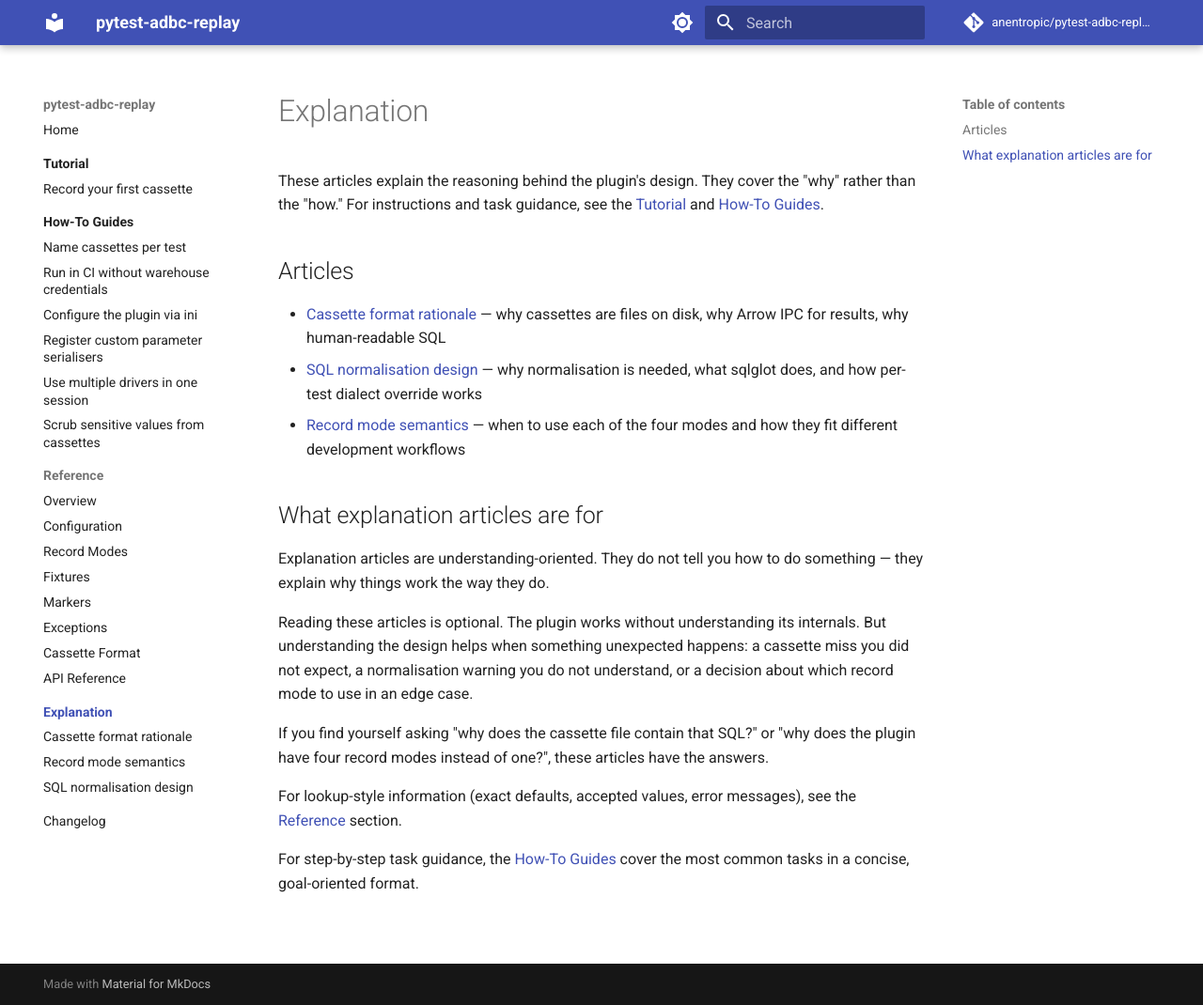
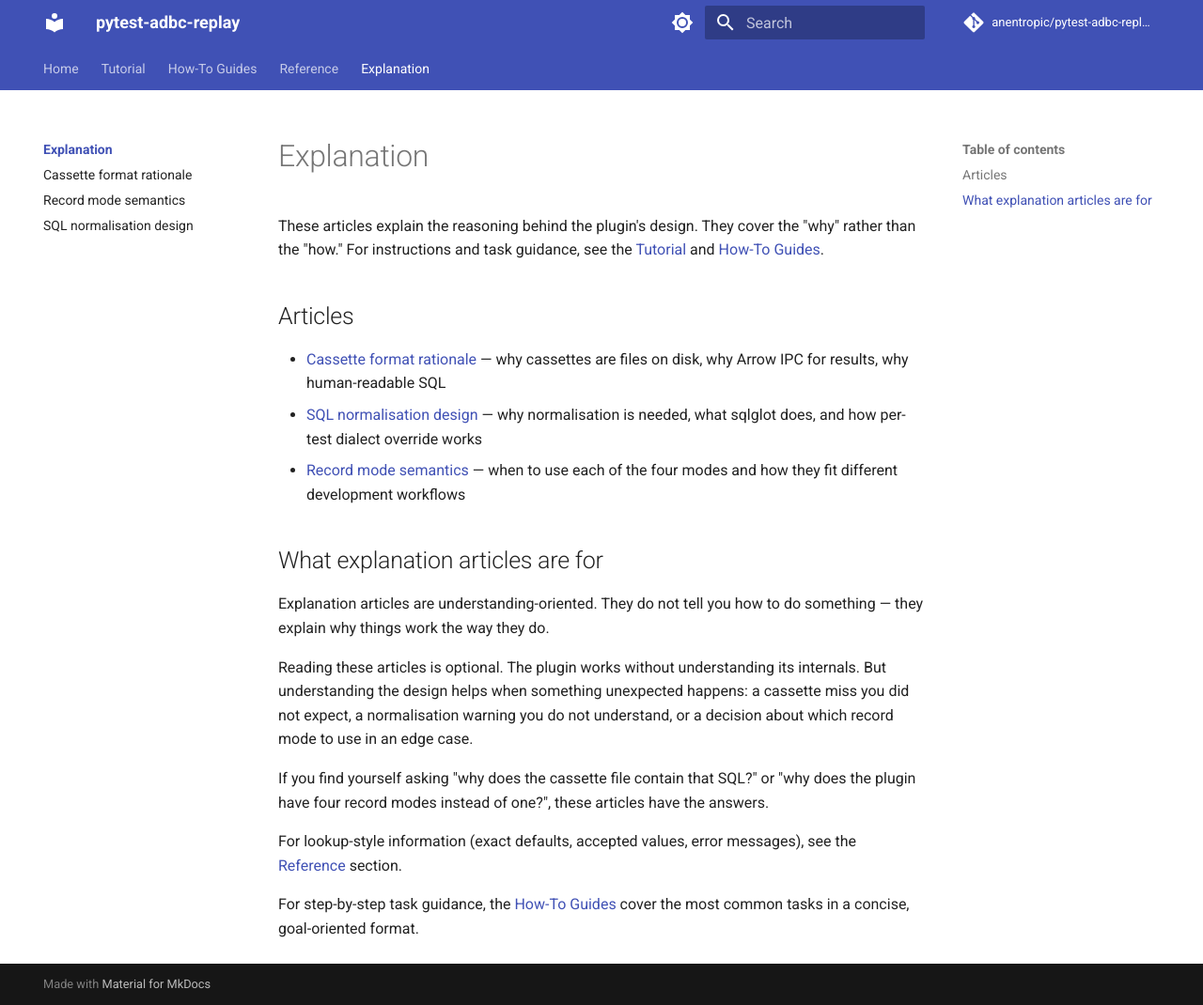
Before and after one commit to anentropic/pytest-adbc-replay, an MkDocs documentation site: the page built from docs/src/explanation/index.md, in a window 1280 px wide and 1070 px high. Shown: the whole window at 94% size. Built offline with MkDocs 1.6.1 and Material for MkDocs 9.7.7, drawn with Linux system fonts in a browser that asks for light colours; comment, search, counter and statistics services are not loaded; some of the changed lines change nothing that is shown.

Commit message:
feat(quick-1): enable navigation.tabs and nest Changelog under Home
- Add navigation.tabs to theme.features (after navigation.instant)
- Restructure nav: Home becomes a section with Overview and Changelog sub-items
- Remove Changelog as standalone top-level tab
- Five tabs: Home, Tutorial, How-To Guides, Reference, Explanation

```diff
--- a/mkdocs.yml
+++ b/mkdocs.yml
@@ -25,6 +25,7 @@
         name: Switch to light mode
   features:
     - navigation.instant
+    - navigation.tabs
     - navigation.sections
     - navigation.top
     - navigation.tracking
@@ -87,7 +88,9 @@
       permalink: true
 
 nav:
-  - Home: index.md
+  - Home:
+    - Overview: index.md
+    - Changelog: changelog.md
   - Tutorial: tutorial/
   - How-To Guides: how-to/
   - Reference:
@@ -100,4 +103,3 @@
     - Cassette Format: reference/cassette-format.md
     - API Reference: reference/pytest_adbc_replay/plugin.md
   - Explanation: explanation/
-  - Changelog: changelog.md
```
